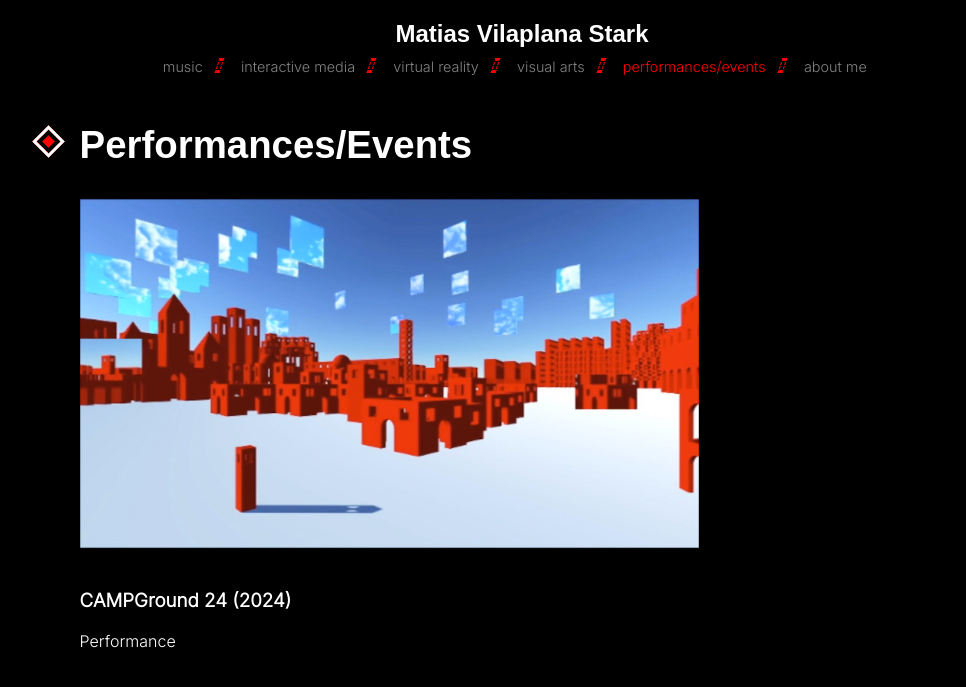
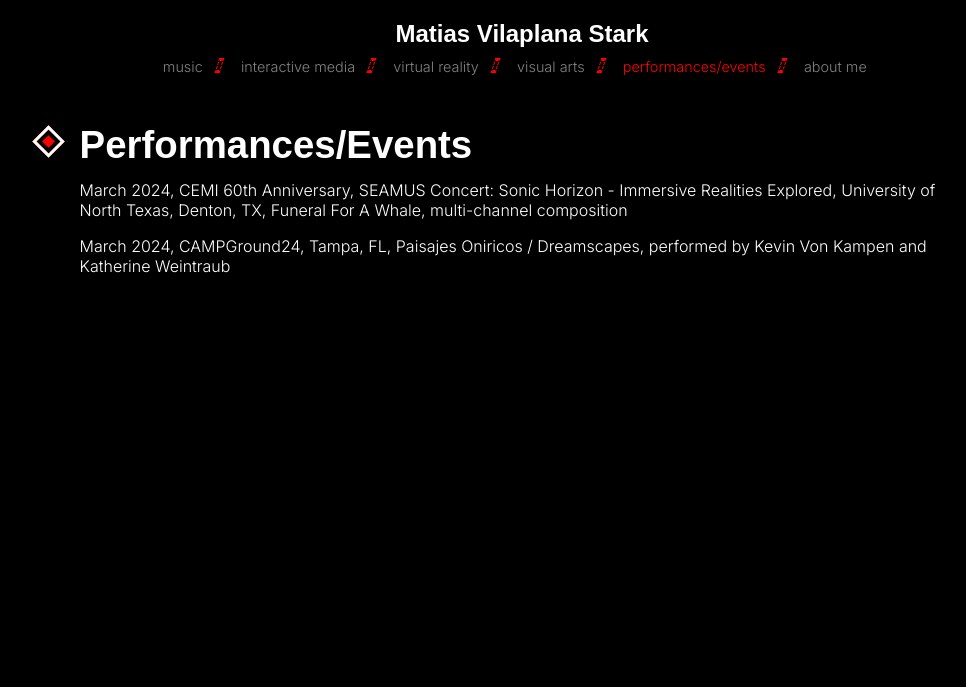
Before and after one commit to matvilap/matvilap.github.io, a Jekyll site: the page built from sounddesign.md, in a window 1280 px wide. Shown: the top 687 px of the page, without its empty margins (118-1084 px from the left). Built offline with Jekyll 4.4.1, drawn with Linux system fonts in a browser that asks for light colours; some web fonts are replaced.

Commit message:
test listing

```diff
--- a/sounddesign.md
+++ b/sounddesign.md
@@ -3,5 +3,6 @@ title: Performances/Events
 order: 5
 ---
 
-{% assign set = site.works | where: "category", "events" | sort: "date" | reverse %}
-{% include grid.html columns="1" %}
+March 2024, CEMI 60th Anniversary, SEAMUS Concert: Sonic Horizon - Immersive Realities Explored, University of North Texas, Denton, TX, Funeral For A Whale, multi-channel composition
+
+March 2024, CAMPGround24, Tampa, FL, Paisajes Oniricos / Dreamscapes, performed by Kevin Von Kampen and Katherine Weintraub
```
